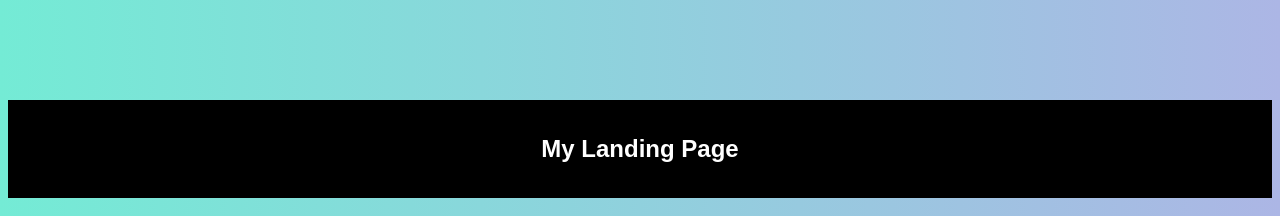
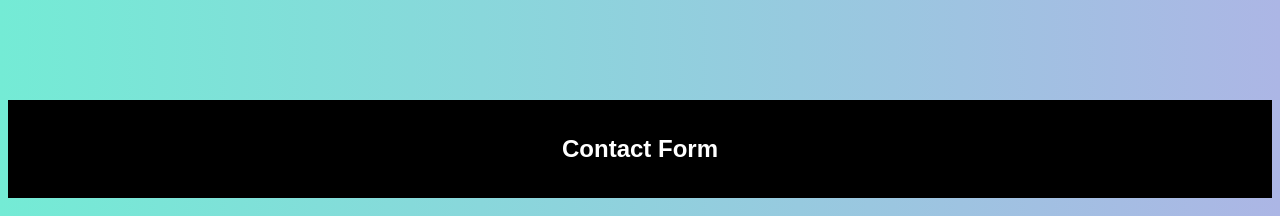
Before and after one commit to shree-2910/java-fullstack-task1, a plain HTML site: page landing-page/index.html in a window 1280 px wide. Shown: the top 216 px of the page. Drawn offline with Linux system fonts and the light colour scheme.

Commit message:
Update index.html

```diff
--- a/landing-page/index.html
+++ b/landing-page/index.html
@@ -6,7 +6,7 @@
 </head>
 <body>
     <nav>
-    <h2>My Landing Page</h2>
+    <h2>Contact Form</h2>
 </nav>
     <h1>Welcome to My Website</h1>
 
```
